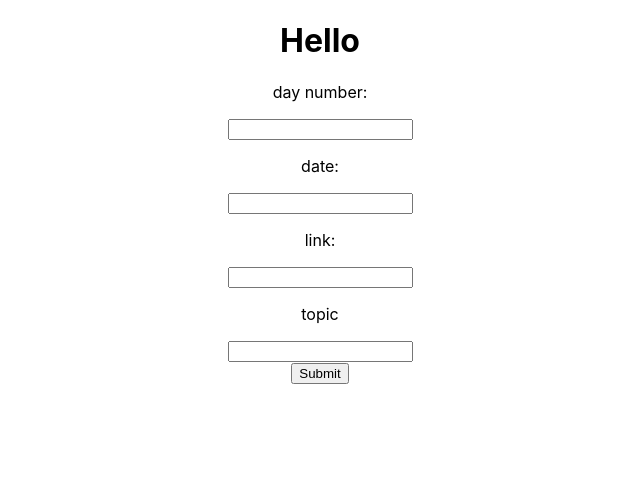
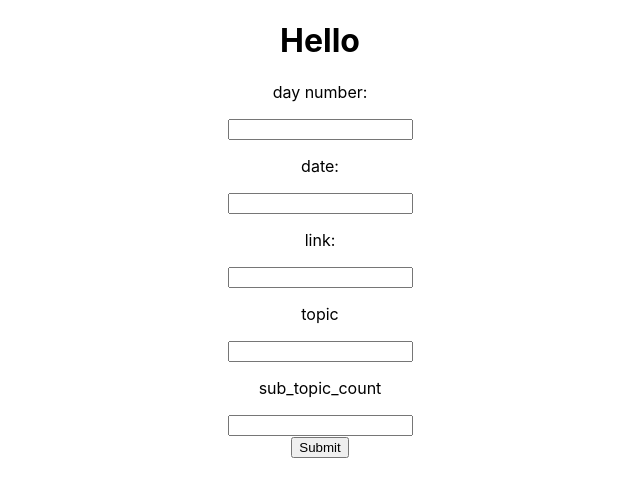
Before and after one commit to JOURNEY-CP/interview_bit, a React (Create React App) app in the folder frontend/: page /add in a window 1280 px wide. Shown: the top 496 px of the page, without its empty margins (320-960 px from the left). Built offline with nearby package versions, Linux system fonts and the light colour scheme.

Commit message:
add new finalized

```diff
--- a/frontend/src/js/Add.js
+++ b/frontend/src/js/Add.js
@@ -8,7 +8,8 @@ export default class Add extends Component {
       number:"",
       link: "",
       date: "",
-      topic: ""
+      topic: "",
+      sub_topic_count:""
     };
     this.handleSubmit = this.handleSubmit.bind(this);
   }
@@ -26,7 +27,7 @@ export default class Add extends Component {
             date:this.state.date,
             link:this.state.link,
             topic:this.state.topic,
-            sub_topic_count:0,
+            sub_topic_count:this.state.sub_topic_count,
         })
         .then(function (response) {
             console.log(response);
@@ -48,6 +49,9 @@ export default class Add extends Component {
         <p>topic</p>
         <input type='text' name='topic' onChange={this.myChangeHandler}/>
         <br/>
+        <p>sub_topic_count</p>
+        <input type='text' name='sub_topic_count' onChange={this.myChangeHandler}/>
+        <br/>
         <input
           type='submit'
           onClick={this.handleSubmit}
```
Also changed, not shown: 1 other file (tests, documents, lock files or other folders).
